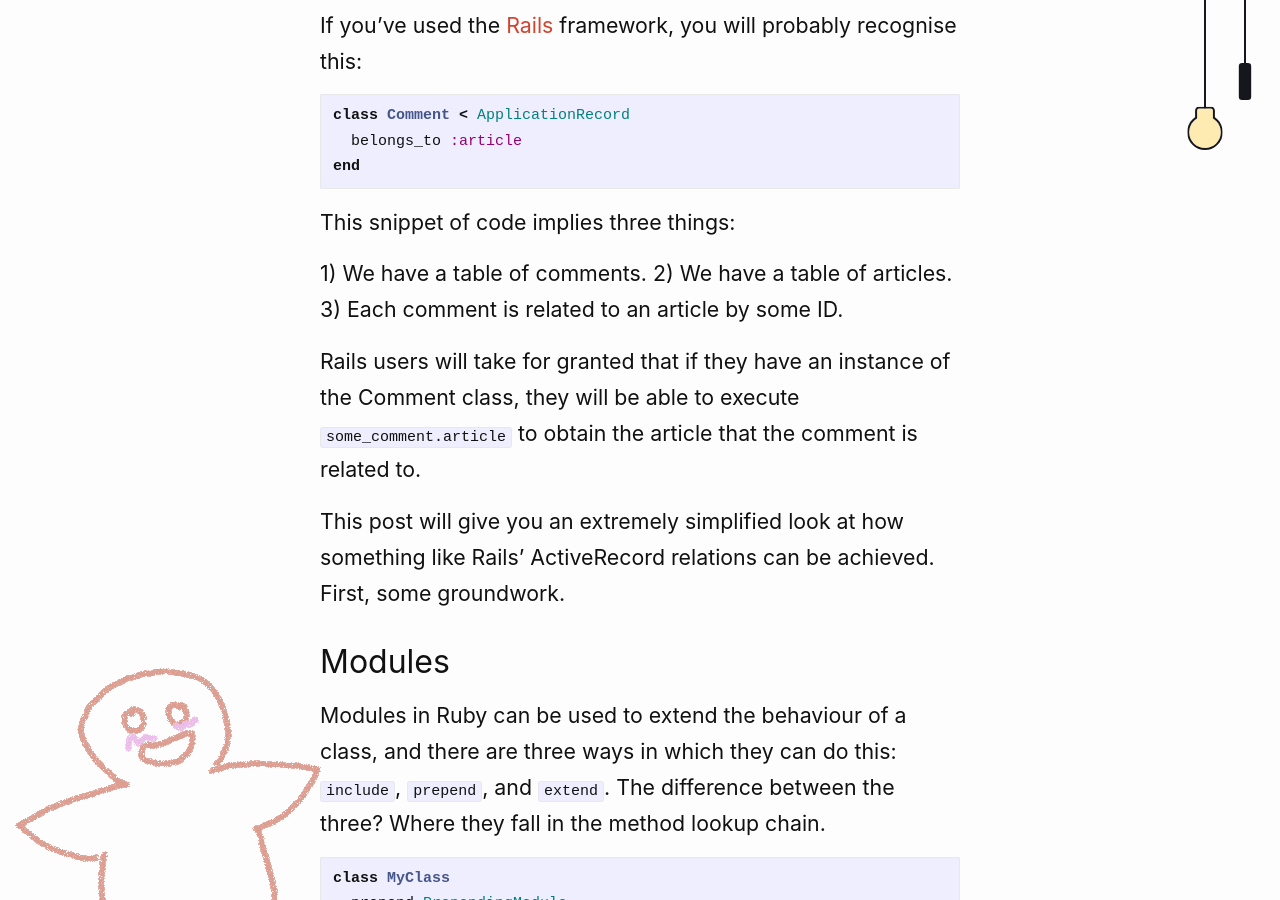
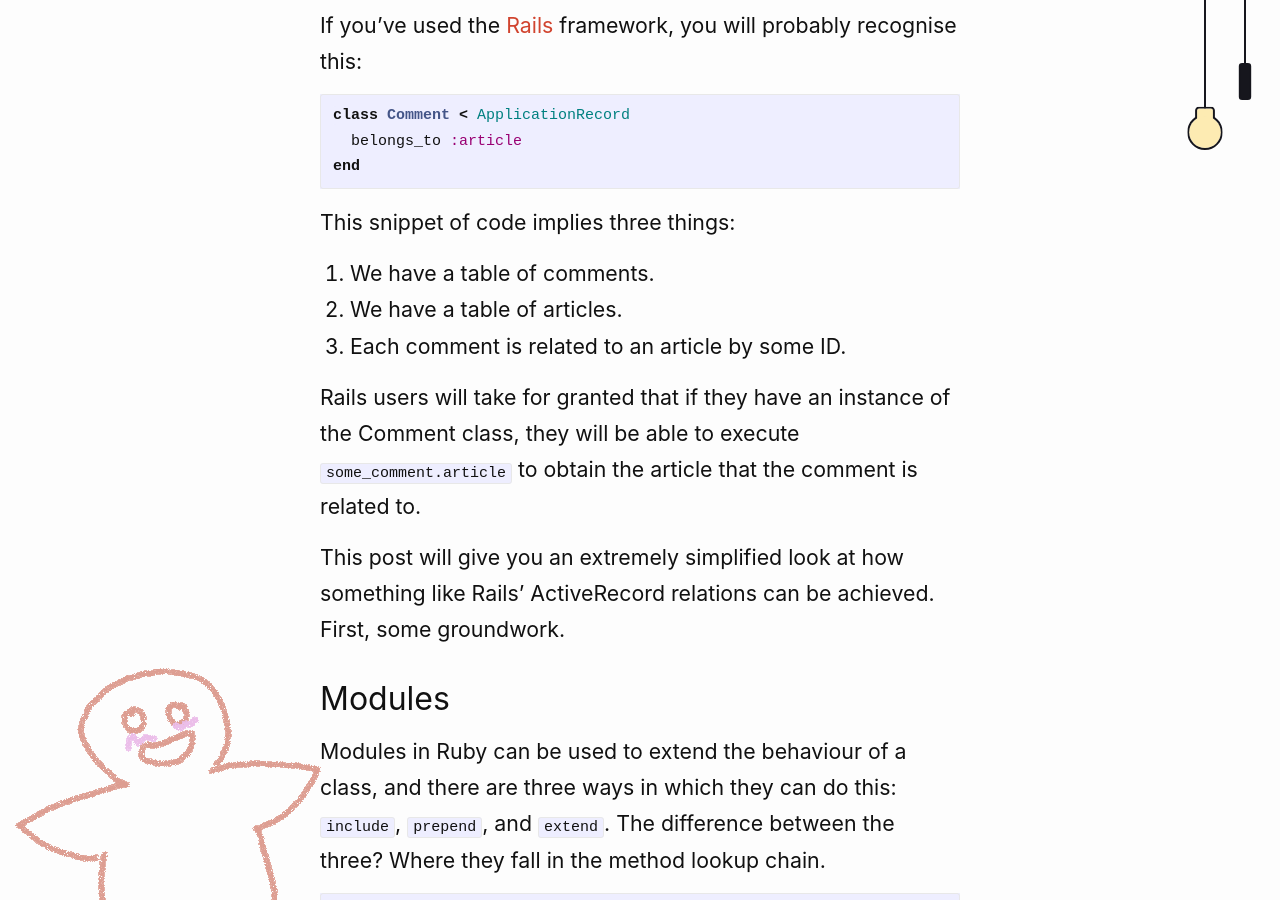
Before and after one commit to jsrn/jsrn.github.io, a Jekyll site: the page built from _posts/2019-06-05-modules-macros-magic.md, in a window 1280 px wide and 900 px high, scrolled down 379 px. Built offline with Jekyll 4.4.1, drawn with Linux system fonts in a browser that asks for light colours; some of the changed text lies outside the part shown.

Commit message:
Update 2019-06-05-modules-macros-magic.md

```diff
--- a/_posts/2019-06-05-modules-macros-magic.md
+++ b/_posts/2019-06-05-modules-macros-magic.md
@@ -16,9 +16,9 @@ end
 
 This snippet of code implies three things:
 
-1) We have a table of comments.
-2) We have a table of articles.
-3) Each comment is related to an article by some ID.
+1. We have a table of comments.
+2. We have a table of articles.
+3. Each comment is related to an article by some ID.
 
 Rails users will take for granted that if they have an instance of the Comment class, they will be able to execute `some_comment.article` to obtain the article that the comment is related to.
 
@@ -98,9 +98,9 @@ end
 
 Our Rails-like system could make some assumptions about this.
 
-1) There is a table in the database called `players`.
-2) There is a column in our `items` table called `player_id`.
-3) The player model is represented by the class `Player`.
+1. There is a table in the database called `players`.
+2. There is a column in our `items` table called `player_id`.
+3. The player model is represented by the class `Player`.
 
 Let's return to our module and tweak it based on these assumptions.
 
```
